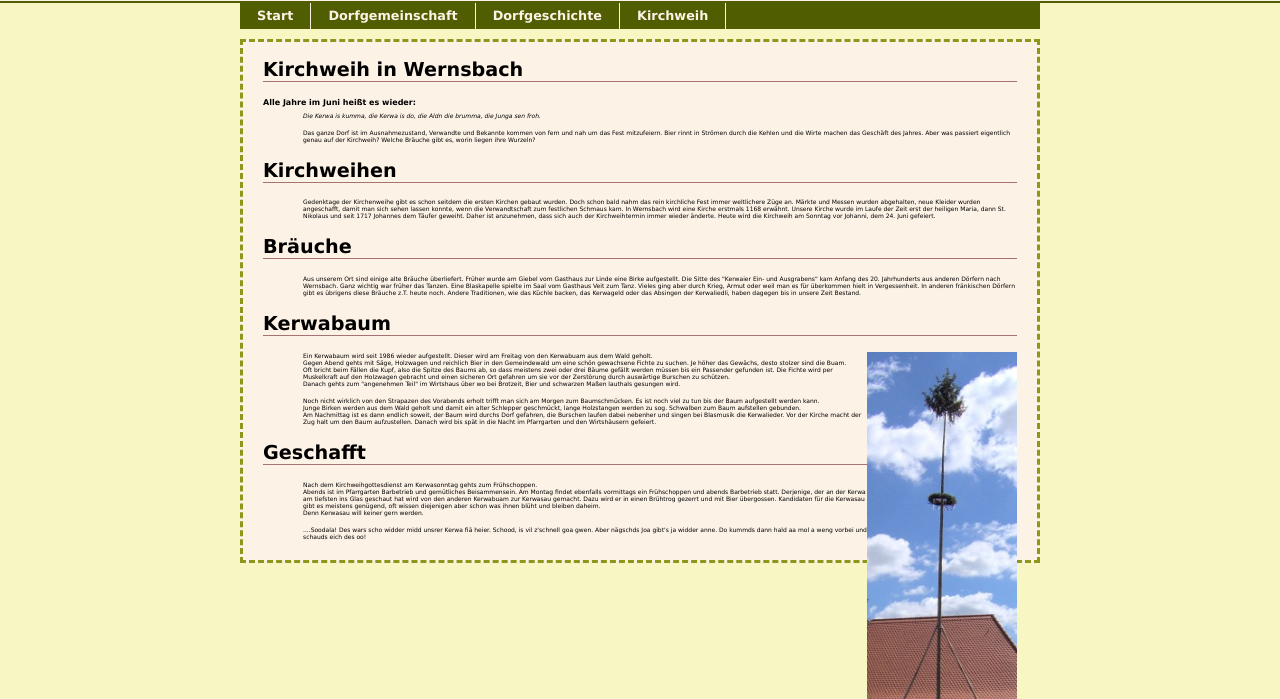
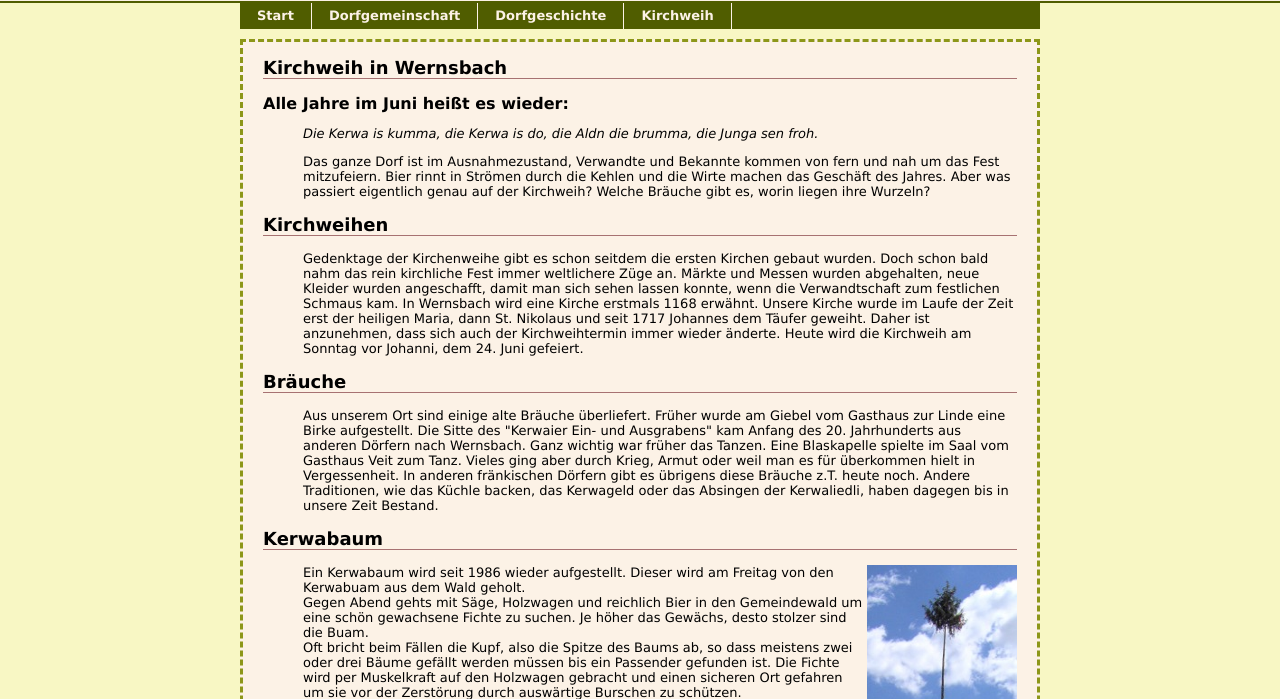
Before and after one commit to stephan-hof/wernsbach_homepage, a plain HTML site: page kerwa.html in a window 1280 px wide. Shown: the part 101-800 px from the top of the page. Drawn offline with Linux system fonts and the light colour scheme.

Commit message:
More portable font-sizes (hopefully)

```diff
--- a/style.css
+++ b/style.css
@@ -1,5 +1,4 @@
 body {
-    font-size:1em;
     font-family: Verdana, serif;
     background-color: #F8F7C4;
     /* body has default margin */
@@ -32,7 +31,7 @@ body {
 }
 
 #menu {
-    font-size: 0.8em;
+    font-size: small;
     font-weight: bold;
     height: 26px;
 }
@@ -75,7 +74,6 @@ body {
 
 #menu .menu li ul li {
     float :none;
-    font-size: 0.1em;
     border-top: 1px solid #FCF2E6;
 }
 
@@ -109,18 +107,18 @@ div.content {
 }
 
 div.content h2 {
-    font-size: 1.2em;
+    font-size: large;
     border-bottom: 1px solid #A77272;
 }
 
 div.content h3 {
     margin: 0;
-    font-size: 0.5em;
+    font-size: medium;
 }
 
 div.content p {
     margin-bottom: 10px;
-    font-size: 0.3em;
+    font-size: small;
     padding-left: 40px;
 }
 
```
